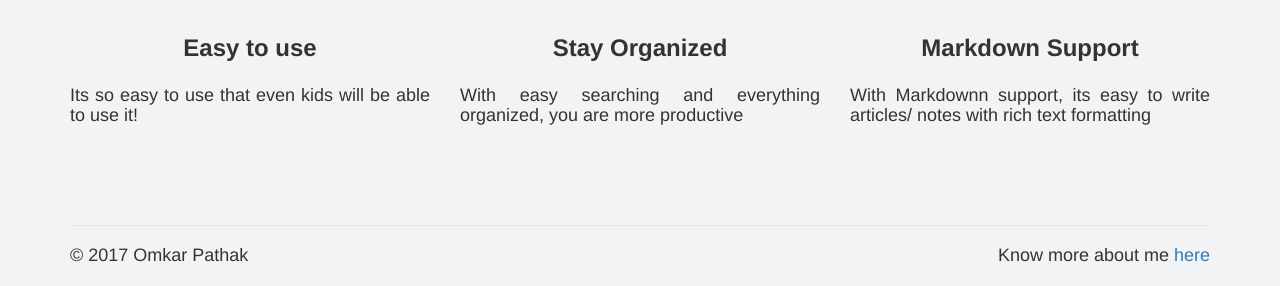
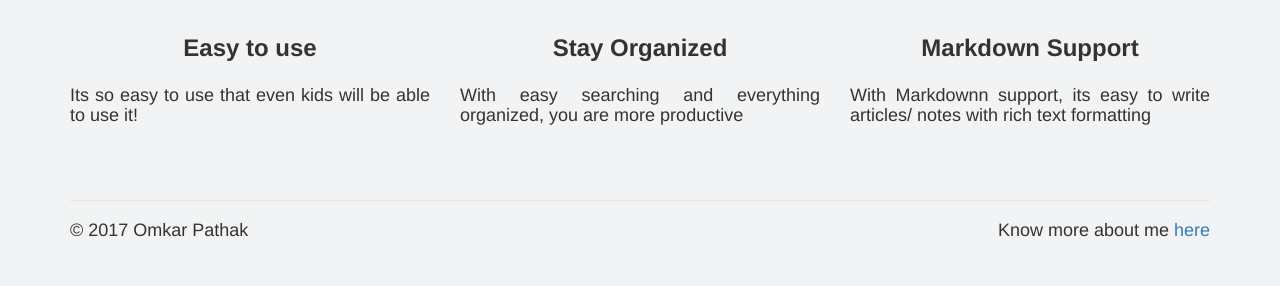
Before and after one commit to OmkarPathak/A-Simple-Note-Taking-Web-App, a Flask app: page / in a window 1280 px wide. Shown: the part 514-800 px from the top of the page. Run offline with Flask 2, Linux system fonts and the light colour scheme; some libraries are stand-ins or nearby versions.

Commit message:
Updated templates

```diff
--- a/templates/index.html
+++ b/templates/index.html
@@ -81,7 +81,7 @@
 
         {% endblock %}
         <div class="add-margin-bottom"></div>
-        <div class="container inline-p navbar-fixed-bottom">
+        <div class="container inline-p">
             <legend></legend>
             <h4>
                 <p>&copy; 2017 Omkar Pathak<p>
--- a/templates/profile.html
+++ b/templates/profile.html
@@ -23,6 +23,7 @@
                                 <th class="text-center">#</th>
                                 <th>Note Title</th>
                                 <th>Note Saved on</th>
+                                <th>Tags</th>
                                 <th class="text-center">Delete</th>
                             </tr>
                         </thead>
@@ -32,6 +33,9 @@
                                     <td class="text-center">{{ loop.index }}</td>
                                     <td> <a href="/notes/{{ note[0] }}/">{{ note[3] }}</a></td>
                                     <td>{{ note[1] | custom_date }}</td>
+                                    <td>
+                                            {{ tags[loop.index0] }}
+                                    </td>
                                     <td class="text-center">
                                         <a href="/notes/delete/{{ note[0] }}/"><span class="glyphicon glyphicon-trash"></span></a>
                                     </td>
```
